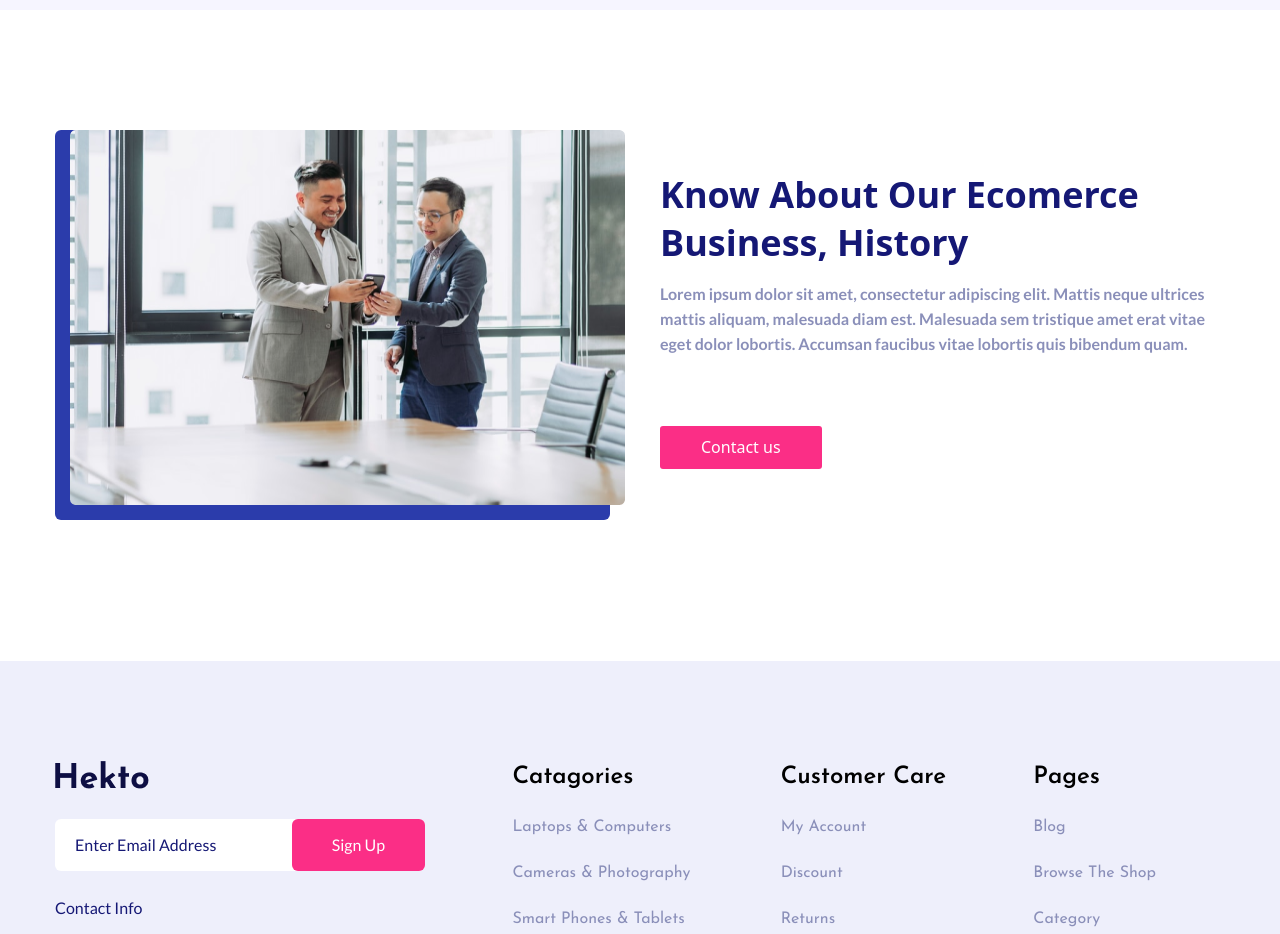
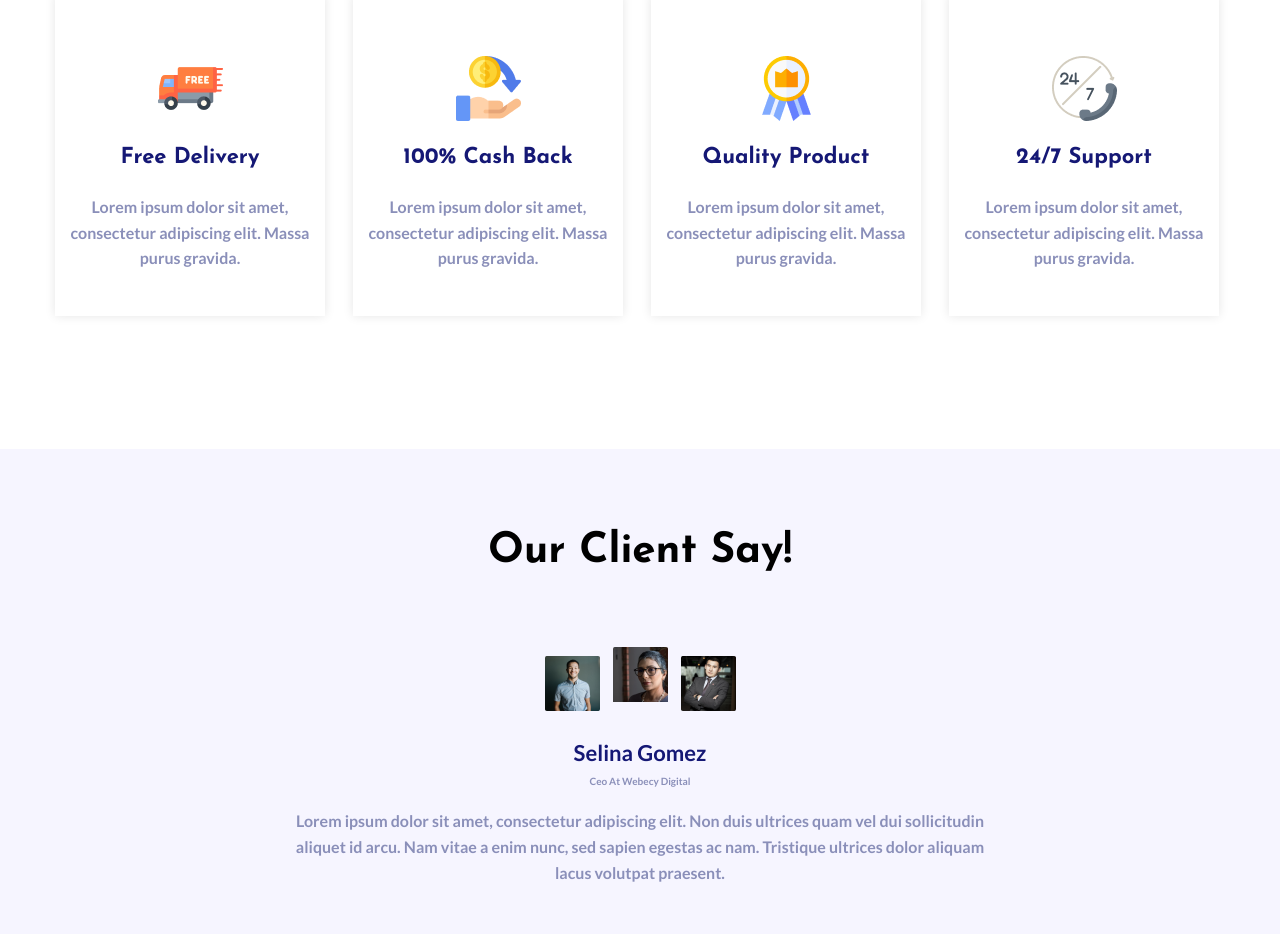
Before and after one commit to siamtalukder484/hekto-ecommerce, a React (Vite) app: page /about in a window 1280 px wide. Shown: the part 400-1334 px from the top of the page. Built offline with nearby package versions, Linux system fonts and the light colour scheme.

Commit message:
remove about title section and image part

```diff
--- a/src/pages/about/About.jsx
+++ b/src/pages/about/About.jsx
@@ -1,53 +1,125 @@
 import React from 'react'
 import { Image } from '../../utilities/Image'
-import aboutImg from '../../assets/images/About_img.png'
-import Button from '../../componants/Button'
+import freedelivery from '../../assets/images/free-delivery 1.png'
+import cashback from '../../assets/images/cashback 1.png'
+import quality from '../../assets/images/premium-quality 1.png'
+import support from '../../assets/images/24-hours-support 1.png'
+import maskgroup_1 from '../../assets/images/Mask Group-1.png'
+import maskgroup_2 from '../../assets/images/Mask Group-2.png'
+import maskgroup_3 from '../../assets/images/Mask Group-3.png'
+import { Swiper, SwiperSlide } from 'swiper/react';
+import { Autoplay, Pagination } from 'swiper/modules';
+import 'swiper/css';
+import 'swiper/css/pagination';
+
 
 const About = () => {
   return (
-    <section>
-      <div className="bg-[#F6F5FF] py-[100px]">
-        <div className="max-w-container mx-auto">
-          <div className="pl-[71px]">
-            <h3 className="font-Josefin text-4xl leading-normal font-bold pb-2 text-[#101750]">
-              About Us
-            </h3>
-            <p className="text-black font-lato text-base font-medium leading-normal">
-              Home . Pages . <span className="text-btn-color">About us</span>
-            </p>
+    <>
+        {/* -----------Features-start-------- */}
+        <div className='max-w-container m-auto'>
+          <h2 className='font-Josefin text-[42px] font-bold text-black text-center mt-[140px] mb-[67px]'>Our Features</h2>
+            <div className='flex gap-7 mb-[133px] cursor-pointer'>
+              <div className='w-[270px] bg-white shadow-features-shadow pt-[62px] pb-[45px] relative after:absolute after:w-[270px] after:h-[2px] after:bg-transparent after:bottom-0 after:left-0 hover:after:bg-features-bg after:duration-300'>
+                <Image source={freedelivery} alt="Image Not Found" style="m-auto"/>
+                <h4 className='font-Josefin text-[22px] font-bold text-heading-color text-center my-5'>Free Delivery</h4>
+                <p className='font-lato text-[16px] font-bold leading-[25.6px] text-pera-color text-center'>Lorem ipsum dolor sit amet, consectetur adipiscing elit. Massa purus gravida.</p>
+              </div>
+              <div className='w-[270px] bg-white shadow-features-shadow pt-[62px] pb-[45px] relative after:absolute after:w-[270px] after:h-[2px] after:bg-transparent after:bottom-0 after:left-0 hover:after:bg-features-bg after:duration-300'>
+                <Image source={cashback} alt="Image Not Found" style="m-auto"/>
+                <h4 className='font-Josefin text-[22px] font-bold text-heading-color text-center my-5'>100% Cash Back</h4>
+                <p className='font-lato text-[16px] font-bold leading-[25.6px] text-pera-color text-center'>Lorem ipsum dolor sit amet, consectetur adipiscing elit. Massa purus gravida.</p>
+              </div>
+              <div className='w-[270px] bg-white shadow-features-shadow pt-[62px] pb-[45px] relative after:absolute after:w-[270px] after:h-[2px] after:bg-transparent after:bottom-0 after:left-0 hover:after:bg-features-bg after:duration-300'>
+                <Image source={quality} alt="Image Not Found" style="m-auto"/>
+                <h4 className='font-Josefin text-[22px] font-bold text-heading-color text-center my-5'>Quality Product</h4>
+                <p className='font-lato text-[16px] font-bold leading-[25.6px] text-pera-color text-center'>Lorem ipsum dolor sit amet, consectetur adipiscing elit. Massa purus gravida.</p>
+              </div>
+              <div className='w-[270px] bg-white shadow-features-shadow pt-[62px] pb-[45px] relative after:absolute after:w-[270px] after:h-[2px] after:bg-transparent after:bottom-0 after:left-0 hover:after:bg-features-bg after:duration-300'>
+                <Image source={support} alt="Image Not Found" style="m-auto"/>
+                <h4 className='font-Josefin text-[22px] font-bold text-heading-color text-center my-5'>24/7 Support</h4>
+                <p className='font-lato text-[16px] font-bold leading-[25.6px] text-pera-color text-center'>Lorem ipsum dolor sit amet, consectetur adipiscing elit. Massa purus gravida.</p>
               </div>
             </div>
           </div>
-      <div className="max-w-container mx-auto">
-        <div className="pt-[120px] pb-[141px]">
-          <div className="flex gap-x-[50px]">
-            <div className="w-[555px] h-[390px] bg-[#2B3CAB] rounded-[6px]">
-              <Image
-                style="ml-[15px] pb-[15px] w-[555px] h-[390px]"
-                source={aboutImg}
-                alt="About Image"
-              />
+        {/* -----------Features-end-------- */}
+        {/* ---------Reaviw-start--------- */}
+         <div className='bg-about-bg mb-[305px]'>
+            <h2 className='font-Josefin text-[42px] font-bold text-black text-center pt-[71px] pb-16'>Our Client Say!</h2>
+            <div className='max-w-container mx-auto pb-[77px]'>
+              <Swiper
+                spaceBetween={30}
+                centeredSlides={true}
+                autoplay={{
+                  delay: 2500,
+                  disableOnInteraction: false,
+                }}
+                pagination={{
+                  clickable: true,
+                }}
+                modules={[Autoplay, Pagination]}
+                className="mySwiper"
+                >
+              <SwiperSlide>
+                <div className='flex gap-[13px] justify-center '>
+                  <div className='w-[55px] h-[55px] overflow-hidden object-cover mt-[9px]'>
+                      <Image source={maskgroup_1} alt="Image Not Found"/>
                   </div>
-            <div className="pt-[41px]">
-              <h2 className="text-[#151875] text-4xl font-bold leading-[48px] font-josefin capitalize w-[522px]">
-                Know About Our Ecomerce Business, History
-              </h2>
-              <p className="w-[550px] text-base text-pera-color leading-[25px] font-semibold font-lato mt-[14px]">
-                Lorem ipsum dolor sit amet, consectetur adipiscing elit. Mattis
-                neque ultrices mattis aliquam, malesuada diam est. Malesuada sem
-                tristique amet erat vitae eget dolor lobortis. Accumsan faucibus
-                vitae lobortis quis bibendum quam.
-              </p>
-              <Button
-                  text="Contact us"
-                  style="mt-[70px] py-[9px] px-[41px] bg-btn-color text-white font-josefin text-base font-normal leading-[25px] rounded-[3px]"
-                />
+                  <div className='w-[55px] h-[55px] overflow-hidden object-cover'>
+                      <Image source={maskgroup_2} alt="Image Not Found"/>
+                  </div>
+                  <div className='w-[55px] h-[55px] overflow-hidden object-cover mt-[9px]'>
+                      <Image source={maskgroup_3} alt="Image Not Found"/>
                   </div>
                 </div>
+                  <div className='text-center'>
+                  <h4 className='font-lato text-[22px] font-semibold text-heading-color mt-[25px]'>Selina Gomez</h4>
+                  <h6 className='font-lato text-[10px] font-bold leading-[25.6px] text-pera-color mb-[14px]'>Ceo At Webecy Digital</h6>
+                  <p className='font-lato text-[16px] font-bold leading-[25.6px] text-pera-color w-[60%] mx-auto pb-[30px]'>Lorem ipsum dolor sit amet, consectetur adipiscing elit. Non duis ultrices quam vel dui sollicitudin aliquet id arcu. Nam vitae a enim nunc, sed sapien egestas ac nam. Tristique ultrices dolor aliquam lacus volutpat praesent.</p>
+                </div>
+              </SwiperSlide>
+                <SwiperSlide>
+                  <div className='flex gap-[13px] justify-center '>
+                    <div className='w-[55px] h-[55px] overflow-hidden object-cover mt-[9px]'>
+                        <Image source={maskgroup_1} alt="Image Not Found"/>
+                    </div>
+                    <div className='w-[55px] h-[55px] overflow-hidden object-cover'>
+                        <Image source={maskgroup_2} alt="Image Not Found"/>
+                    </div>
+                    <div className='w-[55px] h-[55px] overflow-hidden object-cover mt-[9px]'>
+                        <Image source={maskgroup_3} alt="Image Not Found"/>
                   </div>
                 </div>
-    </section>
-  );
-};
+                  <div className='text-center'>
+                    <h4 className='font-lato text-[22px] font-semibold text-heading-color mt-[25px]'>Selina Gomez</h4>
+                    <h6 className='font-lato text-[10px] font-bold leading-[25.6px] text-pera-color mb-[14px]'>Ceo At Webecy Digital</h6>
+                    <p className='font-lato text-[16px] font-bold leading-[25.6px] text-pera-color w-[60%] mx-auto pb-[77px]'>Lorem ipsum dolor sit amet, consectetur adipiscing elit. Non duis ultrices quam vel dui sollicitudin aliquet id arcu. Nam vitae a enim nunc, sed sapien egestas ac nam. Tristique ultrices dolor aliquam lacus volutpat praesent.</p>
+                  </div>
+              </SwiperSlide>
+                <SwiperSlide>
+                  <div className='flex gap-[13px] justify-center '>
+                    <div className='w-[55px] h-[55px] overflow-hidden object-cover mt-[9px]'>
+                        <Image source={maskgroup_1} alt="Image Not Found"/>
+                    </div>
+                    <div className='w-[55px] h-[55px] overflow-hidden object-cover'>
+                        <Image source={maskgroup_2} alt="Image Not Found"/>
+                    </div>
+                    <div className='w-[55px] h-[55px] overflow-hidden object-cover mt-[9px]'>
+                        <Image source={maskgroup_3} alt="Image Not Found"/>
+                    </div>
+                  </div>
+                  <div className='text-center'>
+                    <h4 className='font-lato text-[22px] font-semibold text-heading-color mt-[25px]'>Selina Gomez</h4>
+                    <h6 className='font-lato text-[10px] font-bold leading-[25.6px] text-pera-color mb-[14px]'>Ceo At Webecy Digital</h6>
+                    <p className='font-lato text-[16px] font-bold leading-[25.6px] text-pera-color w-[60%] mx-auto pb-[77px]'>Lorem ipsum dolor sit amet, consectetur adipiscing elit. Non duis ultrices quam vel dui sollicitudin aliquet id arcu. Nam vitae a enim nunc, sed sapien egestas ac nam. Tristique ultrices dolor aliquam lacus volutpat praesent.</p>
+                  </div>
+                </SwiperSlide>
+              </Swiper>
+            </div>
+         </div>
+      {/* ----------Reaviw-end--------- */}
+    </>
+  )
+}
 
-export default About;
+export default About
```
Lines whose indentation alone changed are shown as unchanged.
